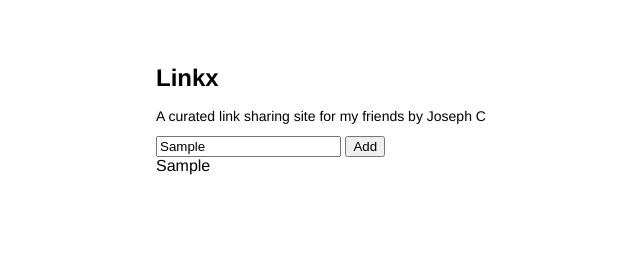
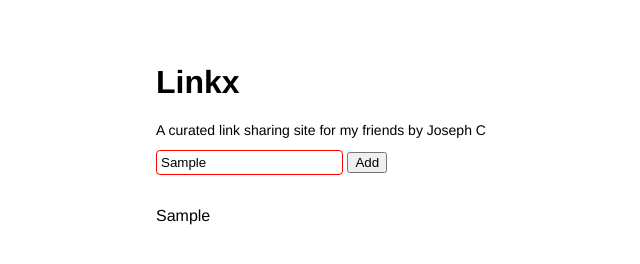
Before and after one commit to joseph-c100/linkx, a plain HTML site: page index.html in a window 1280 px wide. Both pictures are taken after typing "Sample" into the empty fields and a click on the button "Add". Shown: the whole page, without its empty margins (100-740 px from the left). Drawn offline with Linux system fonts and the light colour scheme.

Commit message:
updated insertText function and added ability to hit enter to add link

```diff
--- a/app.js
+++ b/app.js
@@ -1,9 +1,18 @@
+
+// adds textbox value i.e. the link to link section when user hits enter
+document.querySelector("#textbox").addEventListener("keyup", event => {
+    if(event.key !== "Enter") return; // Use `.key` instead.
+    document.querySelector("#linkBtn").click(); // Things you want to do.
+    event.preventDefault();
+});
+
+
 
 // function that takes value of textbox and inserts it into the div link-section
-
 function insertText() {
     var textbox = document.getElementById("textbox");
     var text = textbox.value;
     var linkSection = document.getElementById("link-section");
-    linkSection.innerHTML = text;
+    // add textbox text to link section div and a paragraph break
+    linkSection.innerHTML += text + "<br />";
 }
--- a/index.html
+++ b/index.html
@@ -18,9 +18,9 @@
 
 
         <input type="text" id="textbox">
-        <button onclick="insertText()">Add</button>
+        <button id="linkBtn" onclick="insertText()">Add</button>
 
-        <div id="link-section"></div>
+        <div id="link-section" class="link-section"></div>
 
         <script src="app.js" async defer></script>
     </body>
--- a/style.css
+++ b/style.css
@@ -9,7 +9,7 @@ body {
 
 }
 
-h1 {font-size: 24px;}
+h1 {font-size: 32px;}
 
 h2 {font-size: 14px;
 font-weight: 400;}
@@ -17,3 +17,14 @@ font-weight: 400;}
 p, a {
     font-size: 12px;
 }
+
+/* input fields */
+input[type=text] {
+    border: 1px solid red;
+    border-radius: 4px;
+    padding: 4px;
+}
+
+.link-section {
+    margin-top: 2em;
+}
```
